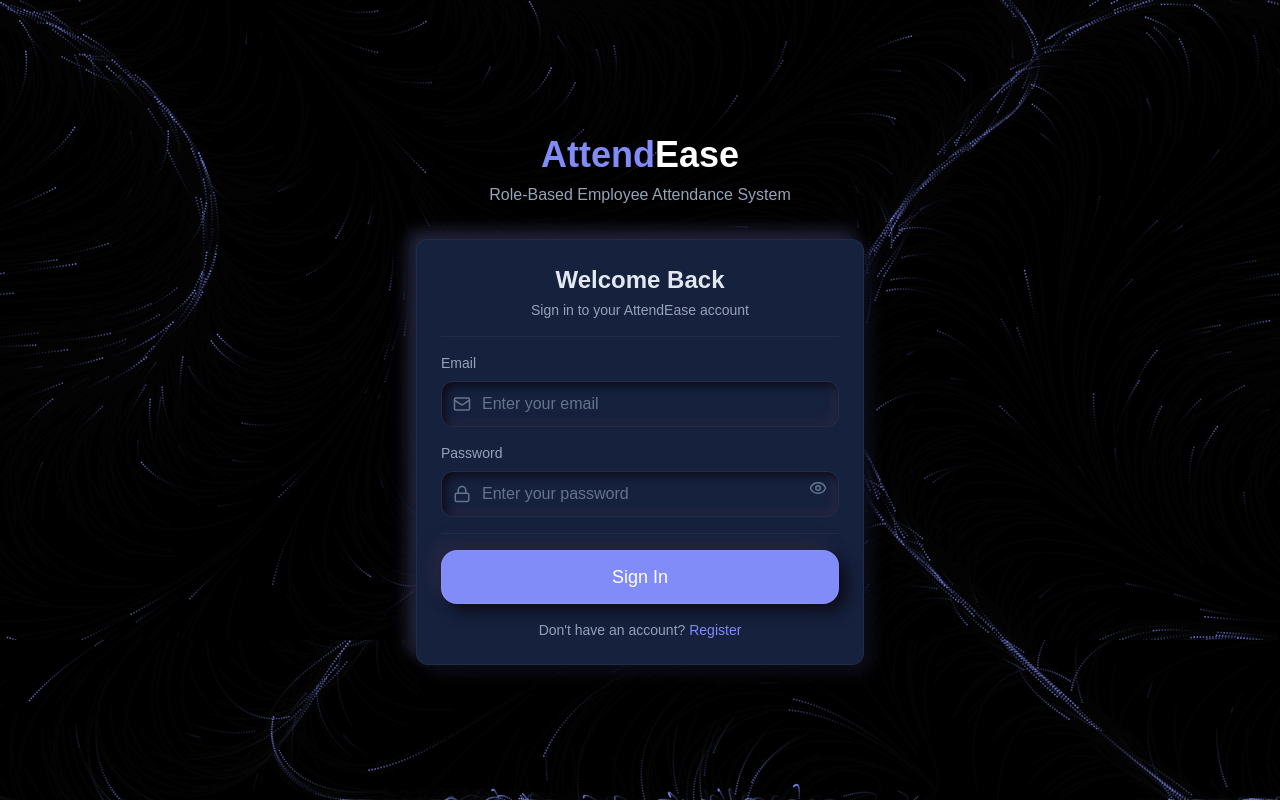
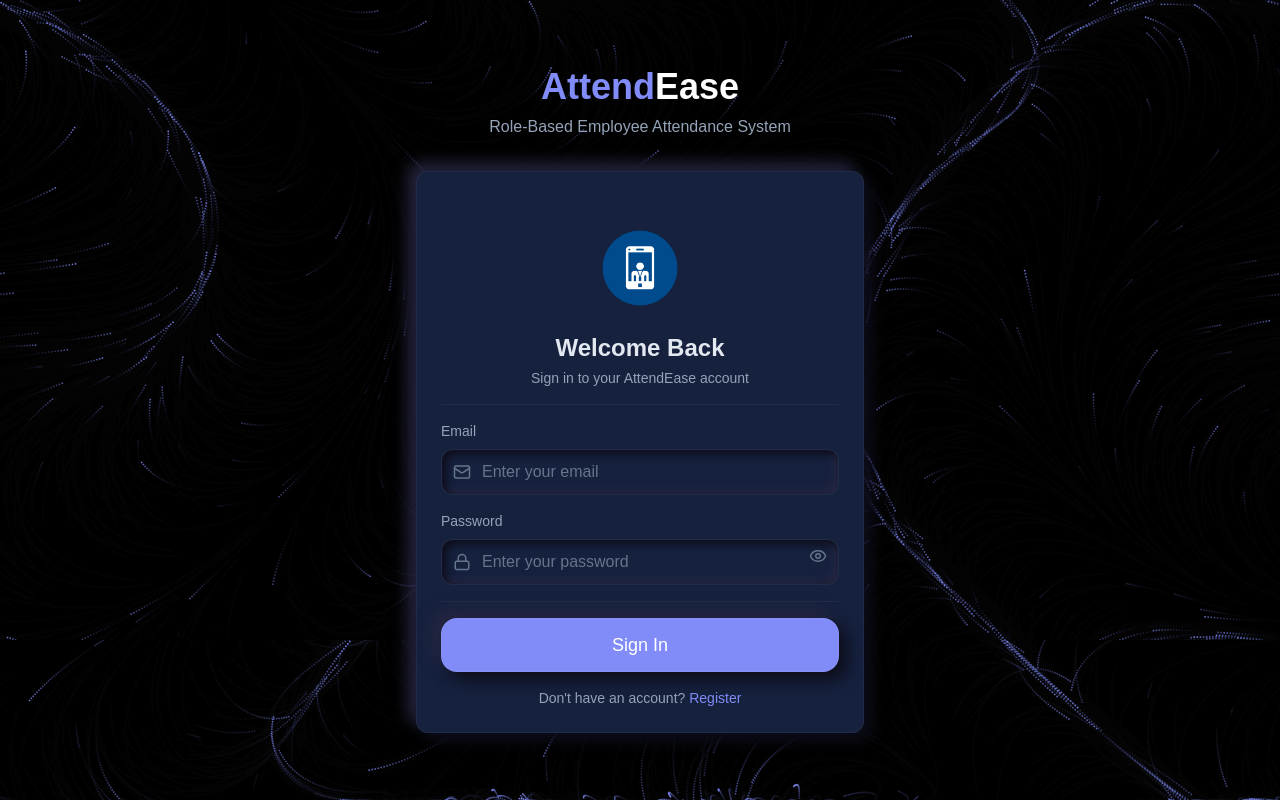
Before and after one commit to Konete326/Employee-Attendance, a Next.js app: page /login in a window 1280 px wide. Built offline with nearby package versions, Linux system fonts and the light colour scheme.

Commit message:
Design: Replaced placeholder logos with brand logo image across sidebars, navbar, and auth forms

```diff
--- a/components/auth/login-form.tsx
+++ b/components/auth/login-form.tsx
@@ -97,7 +97,10 @@ export default function LoginForm() {
 
   return (
     <NeuCard className="w-full max-w-md mx-auto">
-      <NeuCardHeader className="text-center">
+      <NeuCardHeader className="text-center pt-8">
+        <div className="flex justify-center mb-6">
+          <img src="/logo.png" alt="AttendEase Logo" className="h-20 w-auto object-contain" />
+        </div>
         <NeuCardTitle className="text-2xl">Welcome Back</NeuCardTitle>
         <NeuCardDescription>
           Sign in to your AttendEase account
--- a/components/auth/register-form.tsx
+++ b/components/auth/register-form.tsx
@@ -136,7 +136,10 @@ export default function RegisterForm() {
 
   return (
     <NeuCard className="w-full max-w-md mx-auto">
-      <NeuCardHeader className="text-center">
+      <NeuCardHeader className="text-center pt-8">
+        <div className="flex justify-center mb-6">
+          <img src="/logo.png" alt="AttendEase Logo" className="h-20 w-auto object-contain" />
+        </div>
         <NeuCardTitle className="text-2xl">Create Account</NeuCardTitle>
         <NeuCardDescription>
           Sign up for an AttendEase account
--- a/components/layout/admin-sidebar.tsx
+++ b/components/layout/admin-sidebar.tsx
@@ -66,16 +66,16 @@ export function AdminSidebar() {
         )}
       >
         {/* Logo */}
-        <div className="h-16 flex items-center justify-center border-b border-[var(--neu-border)]">
+        <div className="h-20 flex items-center justify-center border-b border-[var(--neu-border)] p-4">
           <Link href="/admin" className="flex items-center gap-2">
-            <div className="w-8 h-8 bg-[var(--neu-accent)] rounded-lg flex items-center justify-center">
-              <span className="text-white font-bold text-lg">A</span>
-            </div>
-            {!isCollapsed && (
-              <span className="text-xl font-bold text-[var(--neu-text)]">
-                AttendEase
-              </span>
-            )}
+            <img
+              src="/logo.png"
+              alt="AttendEase Logo"
+              className={cn(
+                "transition-all duration-300",
+                isCollapsed ? "w-10 h-10 object-contain" : "h-12 w-auto object-contain"
+              )}
+            />
           </Link>
         </div>
 
--- a/components/layout/employee-sidebar.tsx
+++ b/components/layout/employee-sidebar.tsx
@@ -52,14 +52,13 @@ export function EmployeeSidebar() {
         )}
       >
         {/* Logo */}
-        <div className="h-16 flex items-center justify-center border-b border-[var(--neu-border)]">
+        <div className="h-20 flex items-center justify-center border-b border-[var(--neu-border)] p-4">
           <Link href="/employee" className="flex items-center gap-2">
-            <div className="w-8 h-8 bg-[var(--neu-accent)] rounded-lg flex items-center justify-center">
-              <span className="text-white font-bold text-lg">A</span>
-            </div>
-            <span className="text-xl font-bold text-[var(--neu-text)]">
-              AttendEase
-            </span>
+            <img
+              src="/logo.png"
+              alt="AttendEase Logo"
+              className="h-12 w-auto object-contain mx-auto"
+            />
           </Link>
         </div>
 
--- a/components/layout/navbar.tsx
+++ b/components/layout/navbar.tsx
@@ -125,10 +125,9 @@ export default function Navbar() {
         {/* Logo */}
         <Link
           href={user.role === "admin" ? "/dashboard" : "/employee"}
-          className="flex items-center gap-2 text-[var(--neu-text)] hover:text-[var(--neu-accent)] transition-colors"
+          className="flex items-center gap-2 hover:opacity-80 transition-opacity"
         >
-          <Clock className="w-6 h-6 text-[var(--neu-accent)]" />
-          <span className="font-semibold text-lg">AttendEase</span>
+          <img src="/logo.png" alt="AttendEase Logo" className="h-10 w-auto object-contain" />
         </Link>
 
         {/* Desktop Navigation */}
```
